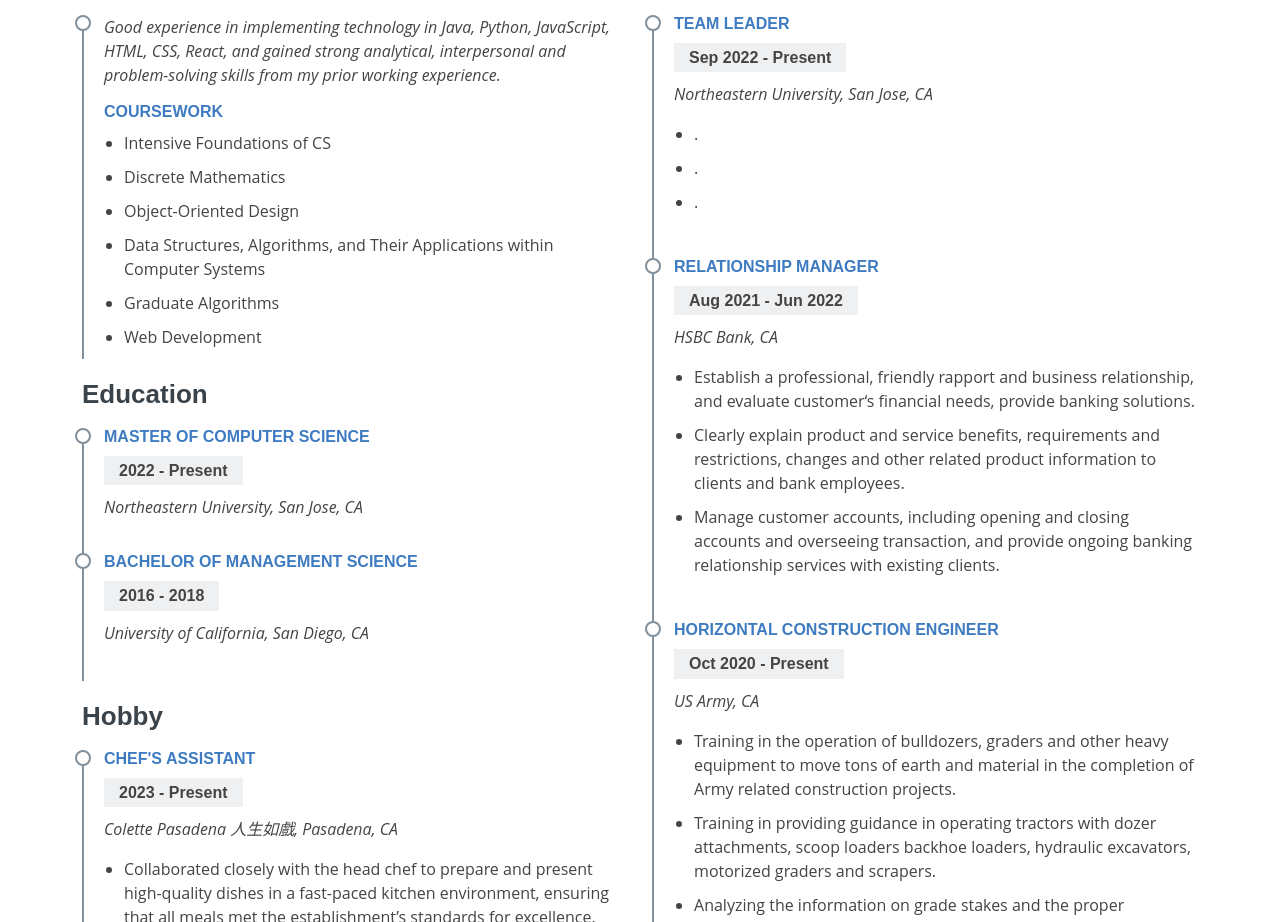
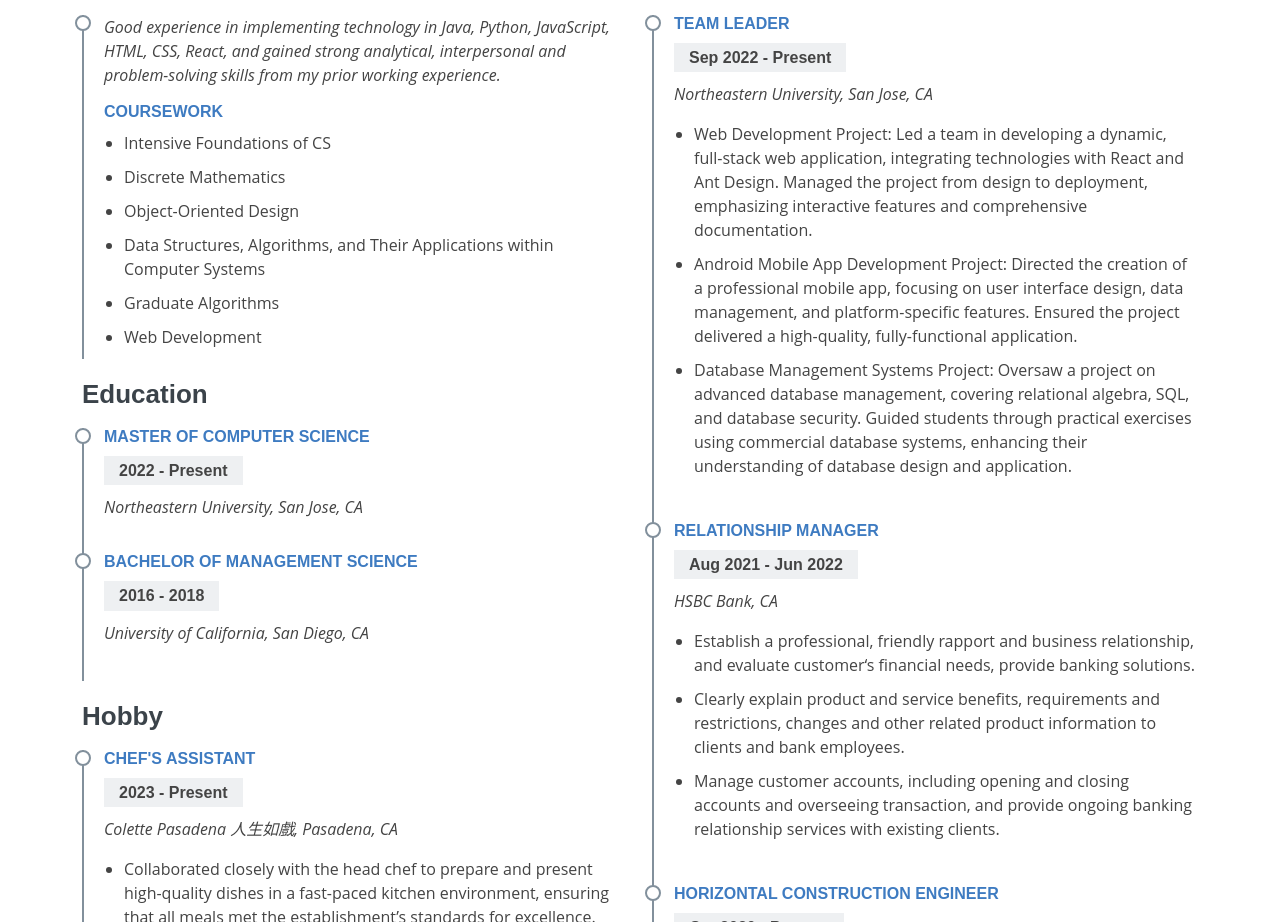
Before and after one commit to ch722bruce/chuanzhaohuang.github.io, a website: page index.html in a window 1280 px wide. Shown: the part 1801-2723 px from the top of the page. Drawn offline with nearby package versions, Linux system fonts and the light colour scheme.

Commit message:
exprience update

```diff
--- a/index.html
+++ b/index.html
@@ -272,9 +272,28 @@
                 <p><em>Northeastern University, San Jose, CA </em></p>
                 <p></p>
                 <ul>
-                  <li>.</li>
-                  <li>.</li>
-                  <li>.</li>
+                  <li>
+                    Web Development Project: Led a team in developing a dynamic,
+                    full-stack web application, integrating technologies with
+                    React and Ant Design. Managed the project from design to
+                    deployment, emphasizing interactive features and
+                    comprehensive documentation.
+                  </li>
+                  <li>
+                    Android Mobile App Development Project: Directed the
+                    creation of a professional mobile app, focusing on user
+                    interface design, data management, and platform-specific
+                    features. Ensured the project delivered a high-quality,
+                    fully-functional application.
+                  </li>
+                  <li>
+                    Database Management Systems Project: Oversaw a project on
+                    advanced database management, covering relational algebra,
+                    SQL, and database security. Guided students through
+                    practical exercises using commercial database systems,
+                    enhancing their understanding of database design and
+                    application.
+                  </li>
                 </ul>
               </div>
 
```
